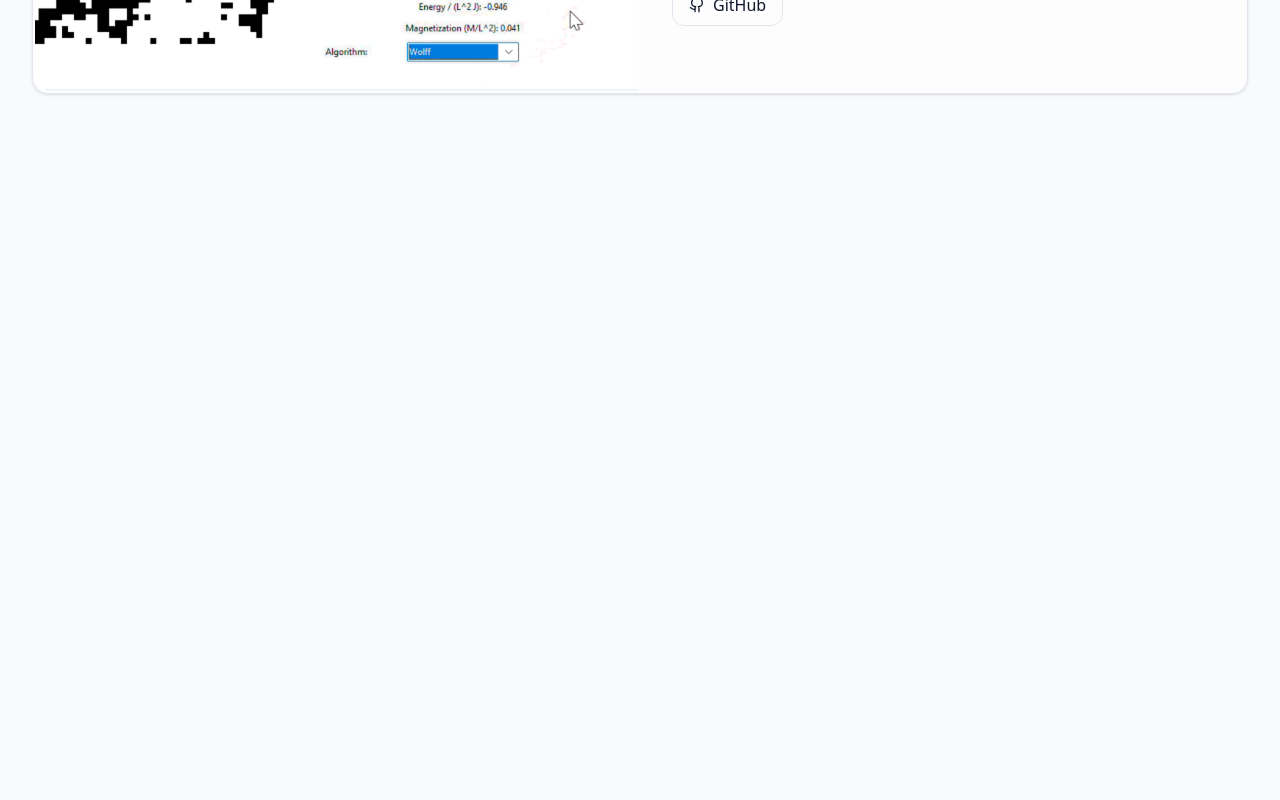
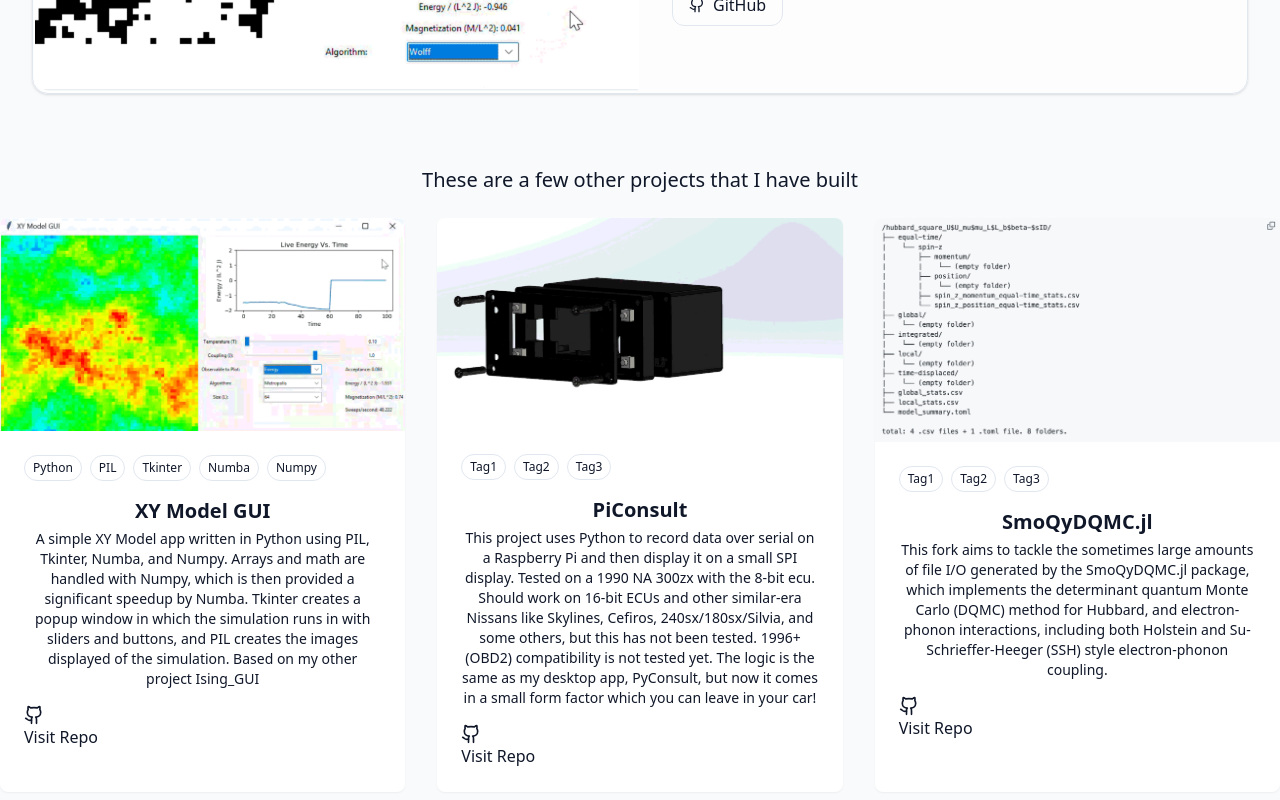
Before and after one commit to swestastic/kylePortfolio, a React (Vite) app in the folder kylePortfolio/: page / in a window 1280 px wide. Shown: the part 1773-2573 px from the top of the page. Before the commit the page ends 1875 px from the top, so only its background shows below. Built offline with nearby package versions, Linux system fonts and the light colour scheme.

Commit message:
update styling for mywork section

```diff
--- a/kylePortfolio/src/components/MyWork.jsx
+++ b/kylePortfolio/src/components/MyWork.jsx
@@ -1,4 +1,4 @@
-import { Github, ExternalLink } from "lucide-react";
+import { Github, ExternalLink, ArrowBigDown } from "lucide-react";
 import { cn } from "../lib/utils";
 import screenshot from "../assets/ProjectPic.png";
 import Project1 from "@/assets/Project1.png";
@@ -128,6 +128,48 @@ export default function MyWorkSection() {
           </div>
         </article>
       </div>
+      <p className="text-center mb-6 max-w-2xl mx-auto text-xl mt-18">
+       These are a few other projects that I have built
+        </p>
+        <div className="grid grid-cols-1 md:grid-cols-2 lg:grid-cols-3 gap-8">
+            {projects.map((project, key) => (
+                <div key={key}
+                className="group bg-card  overflow-hidden rounded-lg shadow-xs card-hover"
+                >
+                    <div>
+                        <img src={project.image} alt={project.title} className="h-full w-full object-cover transition-transform duration-500 group-hover:scale-110"/>
+                    </div>
+
+                    <div className="p-6">
+
+                        <div className="flex flex-wrap gap-2 mb-4">
+                            {project.tags.map((tag, key) => (
+
+                                <span
+                                key={key}
+                                className="px-2 py-1 text-xs border font-medium rounded-full bg-secondary text-secondary-foreground">
+                                    {tag}
+                                </span>
+                            ))}
+                        </div>
+
+
+                        <h3 className="text-xl font-semibold mb-1">{project.title}</h3>
+                        <p className="text-sm mb-4">{project.description}</p>
+                        <div className="flex justify-between items-center">
+                            <div className="flex space-x-3">
+
+                                <a href={project.githubUrl}
+                                target="_blank"
+                                >
+                                    <Github size={20}/>Visit Repo
+                                </a>
+                            </div>
+                            </div>
+                        </div>
+                </div>
+            ))}
+        </div>
     </section>
   );
 }
```
